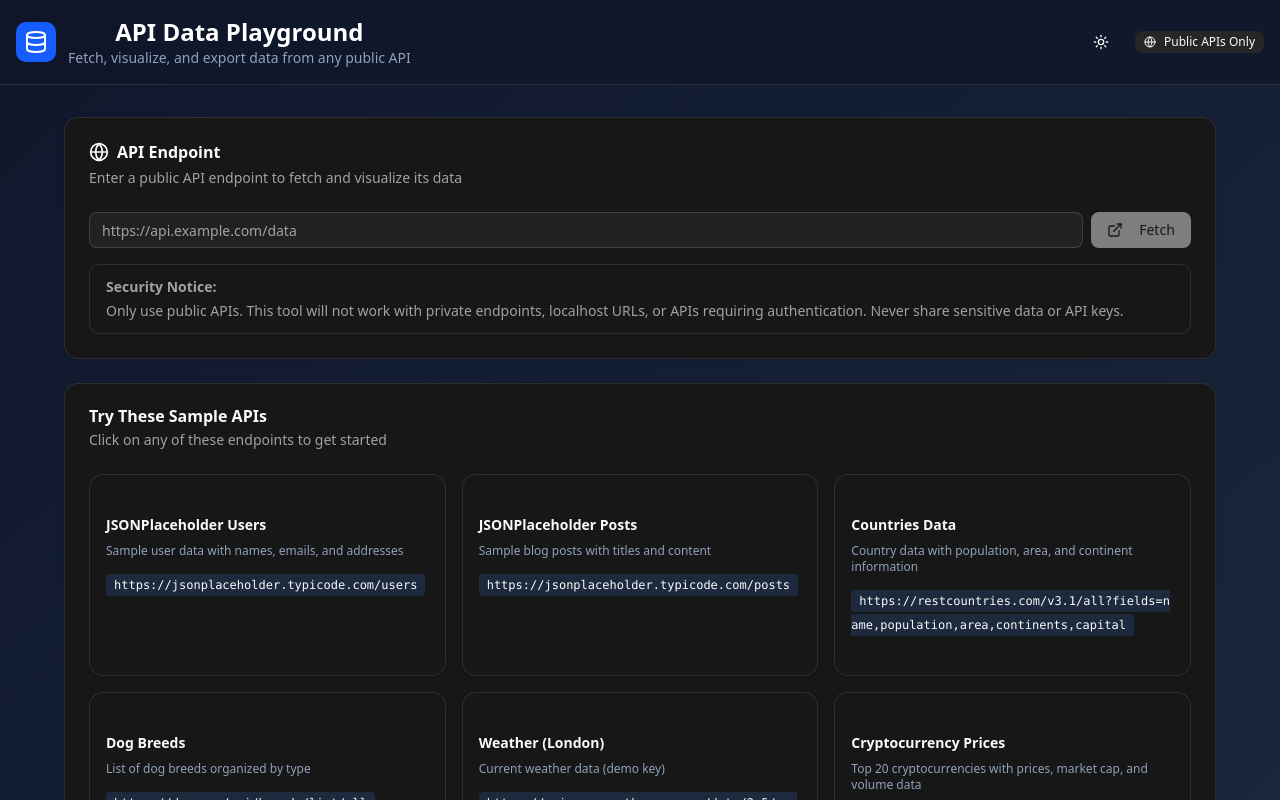
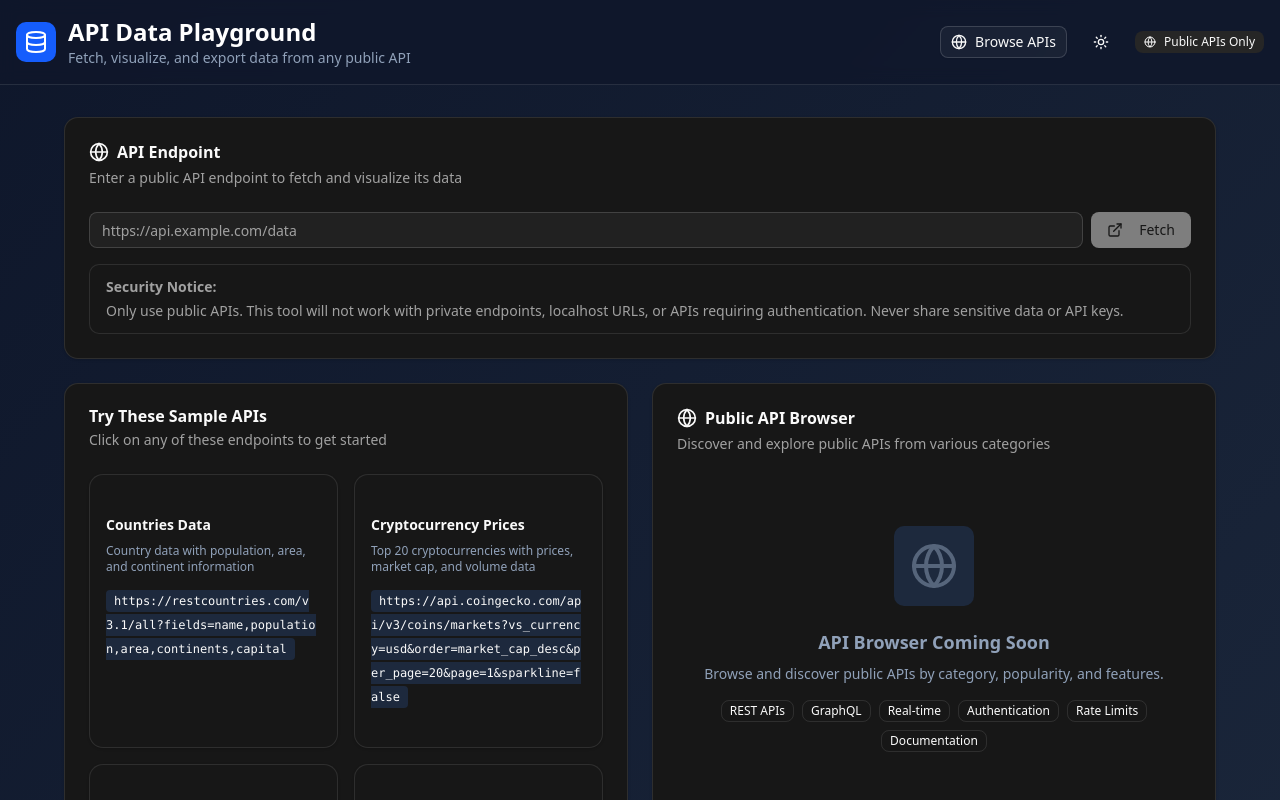
Before and after one commit to sam-gupta-git/endpoint-testing-app, a Next.js app: page / in a window 1280 px wide. Shown: the top 800 px of the page. Built offline with nearby package versions, Linux system fonts and the light colour scheme.

Commit message:
added placeholder API browser

```diff
--- a/src/app/page.tsx
+++ b/src/app/page.tsx
@@ -96,6 +96,13 @@ export default function Home() {
     apiInputRef.current?.clearInput();
   };
 
+  const scrollToApiBrowser = () => {
+    const element = document.getElementById('api-browser-section');
+    if (element) {
+      element.scrollIntoView({ behavior: 'smooth' });
+    }
+  };
+
   return (
     <div className="min-h-screen bg-gradient-to-br from-slate-50 to-slate-100 dark:from-slate-900 dark:to-slate-800">
       {/* Header */}
@@ -109,7 +116,7 @@ export default function Home() {
               <div className="p-2 bg-blue-600 rounded-lg">
                 <Database className="h-6 w-6 text-white" />
               </div>
-              <div>
+              <div className="text-left">
                 <h1 className="text-2xl font-bold text-slate-900 dark:text-white">
                   API Data Playground
                 </h1>
@@ -119,6 +126,15 @@ export default function Home() {
               </div>
             </button>
             <div className="flex items-center gap-4">
+              <Button
+                variant="outline"
+                size="sm"
+                onClick={scrollToApiBrowser}
+                className="hidden sm:flex items-center gap-2"
+              >
+                <Globe className="h-4 w-4" />
+                Browse APIs
+              </Button>
               <ThemeToggle />
               <Badge variant="secondary" className="hidden sm:flex">
                 <Globe className="h-3 w-3 mr-1" />
@@ -208,8 +224,10 @@ export default function Home() {
             </div>
           )}
 
+          {/* Sample APIs and API Browser - Side by Side */}
+          {!apiData && !loading && (
+            <div id="api-browser-section" className="grid grid-cols-1 lg:grid-cols-2 gap-6">
               {/* Sample APIs */}
-          {!apiData && !loading && (
               <Card>
                 <CardHeader>
                   <CardTitle>Try These Sample APIs</CardTitle>
@@ -218,8 +236,23 @@ export default function Home() {
                   </CardDescription>
                 </CardHeader>
                 <CardContent>
-                <div className="grid grid-cols-1 md:grid-cols-2 lg:grid-cols-3 gap-4">
+                  <div className="grid grid-cols-1 md:grid-cols-2 gap-4">
                     {[
+                      {
+                        name: "Countries Data",
+                        url: "https://restcountries.com/v3.1/all?fields=name,population,area,continents,capital",
+                        description: "Country data with population, area, and continent information"
+                      },
+                      {
+                        name: "Cryptocurrency Prices",
+                        url: "https://api.coingecko.com/api/v3/coins/markets?vs_currency=usd&order=market_cap_desc&per_page=20&page=1&sparkline=false",
+                        description: "Top 20 cryptocurrencies with prices, market cap, and volume data"
+                      },
+                      {
+                        name: "Dog Breeds",
+                        url: "https://dog.ceo/api/breeds/list/all",
+                        description: "List of dog breeds organized by type"
+                      },
                       {
                         name: "JSONPlaceholder Users",
                         url: "https://jsonplaceholder.typicode.com/users",
@@ -231,24 +264,9 @@ export default function Home() {
                         description: "Sample blog posts with titles and content"
                       },
                       {
-                      name: "Countries Data",
-                      url: "https://restcountries.com/v3.1/all?fields=name,population,area,continents,capital",
-                      description: "Country data with population, area, and continent information"
-                    },
-                    {
-                      name: "Dog Breeds",
-                      url: "https://dog.ceo/api/breeds/list/all",
-                      description: "List of dog breeds organized by type"
-                    },
-                    {
                         name: "Weather (London)",
                         url: "https://api.openweathermap.org/data/2.5/weather?q=London&appid=demo",
                         description: "Current weather data (demo key)"
-                    },
-                    {
-                      name: "Cryptocurrency Prices",
-                      url: "https://api.coingecko.com/api/v3/coins/markets?vs_currency=usd&order=market_cap_desc&per_page=20&page=1&sparkline=false",
-                      description: "Top 20 cryptocurrencies with prices, market cap, and volume data"
                       }
                     ].map((api, index) => (
                       <Card
@@ -272,6 +290,39 @@ export default function Home() {
                   </div>
                 </CardContent>
               </Card>
+
+              {/* API Endpoint Browser - Placeholder */}
+              <Card>
+                <CardHeader>
+                  <CardTitle className="flex items-center gap-2">
+                    <Globe className="h-5 w-5" />
+                    Public API Browser
+                  </CardTitle>
+                  <CardDescription>
+                    Discover and explore public APIs from various categories
+                  </CardDescription>
+                </CardHeader>
+                <CardContent>
+                  <div className="text-center py-12 text-slate-500 dark:text-slate-400">
+                    <div className="p-4 bg-slate-100 dark:bg-slate-800 rounded-lg inline-block mb-4">
+                      <Globe className="h-12 w-12 mx-auto opacity-50" />
+                    </div>
+                    <h3 className="text-lg font-semibold mb-2">API Browser Coming Soon</h3>
+                    <p className="text-sm mb-4">
+                      Browse and discover public APIs by category, popularity, and features.
+                    </p>
+                    <div className="flex flex-wrap justify-center gap-2 text-xs">
+                      <Badge variant="outline">REST APIs</Badge>
+                      <Badge variant="outline">GraphQL</Badge>
+                      <Badge variant="outline">Real-time</Badge>
+                      <Badge variant="outline">Authentication</Badge>
+                      <Badge variant="outline">Rate Limits</Badge>
+                      <Badge variant="outline">Documentation</Badge>
+                    </div>
+                  </div>
+                </CardContent>
+              </Card>
+            </div>
           )}
         </div>
       </main>
```
Lines whose indentation alone changed are shown as unchanged.
